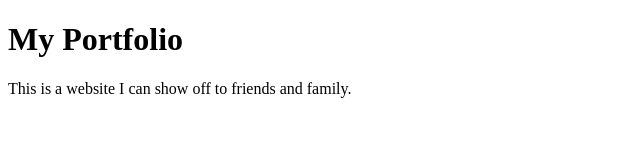
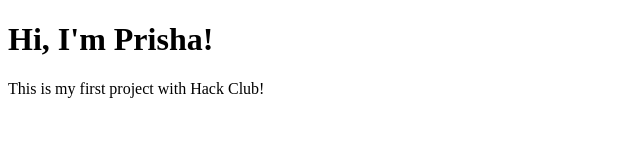
Before and after one commit to Prsha0426/my-portfolio-0426, a plain HTML site: page index.html in a window 1280 px wide. Shown: the whole page, without its empty margins (0-640 px from the left). Drawn offline with Linux system fonts and the light colour scheme.

Commit message:
made the page about me

```diff
--- a/index.html
+++ b/index.html
@@ -1,10 +1,10 @@
 <!DOCTYPE html>
 <html>
 	<head>
-		<title>My Portfolio</title>
+		<title>Prisha's Portfolio</title>
 	</head>
 	<body>
-		<h1>My Portfolio</h1>
-		<p>This is a website I can show off to friends and family.</p>
+		<h1>Hi, I'm Prisha!</h1>
+		<p>This is my first project with Hack Club!</p>
 	</body>
 </html>
```
